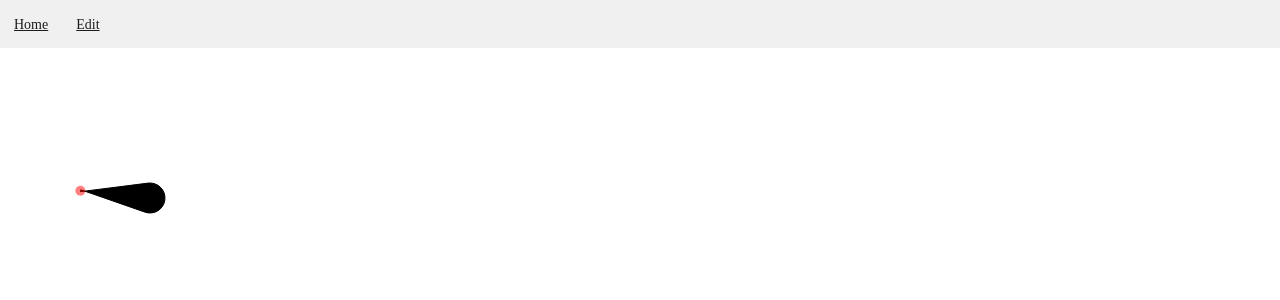
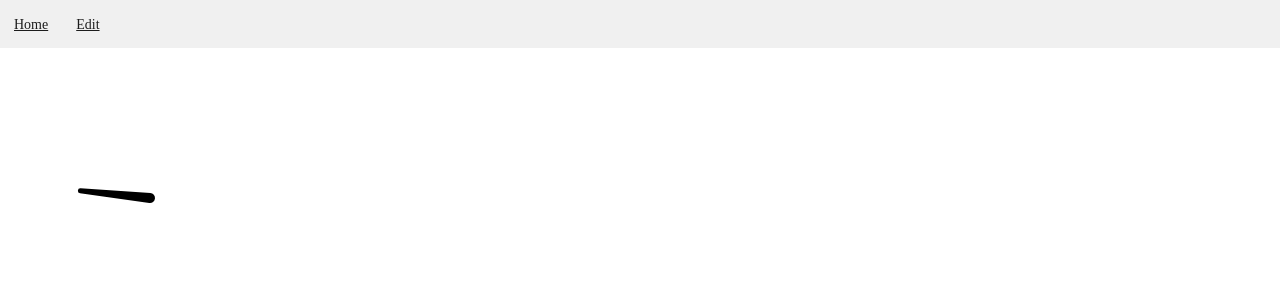
Before and after one commit to gckohaku/WebClock, a Vue app: page /dev/clock/analog in a window 1280 px wide. Shown: the top 300 px of the page. Built offline with nearby package versions, Linux system fonts and the light colour scheme.

Commit message:
make hand base (in #77)

```diff
--- a/src/components/objects/AnalogRoundedIrregularityHand.vue
+++ b/src/components/objects/AnalogRoundedIrregularityHand.vue
@@ -12,8 +12,8 @@ const second = computed(() => time.time.second);
 const minute = computed(() => time.time.minute);
 const hour = computed(() => time.time.hour);
 
-const rootSize: Ref<number> = ref(30);
-const tipSize: Ref<number> = ref(14);
+const rootSize: Ref<number> = ref(10);
+const tipSize: Ref<number> = ref(5);
 const length: Ref<number> = ref(70);
 const center: Vector2 = new Vector2(150, 150);
 
@@ -24,11 +24,12 @@ const relativeTipPos = computed((): Vector2 => {
 });
 
 const calcRootJointPoint = computed((): Vector2[] => {
+	const rootRadius = rootSize.value / 2;
+	const tipRadius = tipSize.value / 2;
 	const tipPos = relativeTipPos.value;
 	const p2PLUSq2 = tipPos.x * tipPos.x + tipPos.y * tipPos.y;
-	const rcMINUSrd = rootSize.value - tipSize.value;
+	const rcMINUSrd = rootRadius - tipRadius;
 	const innerSqrt = p2PLUSq2 - rcMINUSrd * rcMINUSrd;
-	const rootRadius = rootSize.value / 2;
 
 	const ret1X = (tipPos.x * rootRadius * rcMINUSrd + tipPos.y * rootRadius * Math.sqrt(innerSqrt)) / p2PLUSq2;
 	const ret1Y = (tipPos.y * rootRadius * rcMINUSrd - tipPos.x * rootRadius * Math.sqrt(innerSqrt)) / p2PLUSq2;
@@ -47,7 +48,13 @@ const calcTipJointPoint = computed(() => (vec: Vector2): Vector2 => {
 	const jDenominator = originVec.x * originVec.x + originVec.y * originVec.y;
 
 	const retX = -jNumerator / jDenominator;
-	const retY = rootRadius * rootRadius / originVec.y + (originVec.x * jNumerator) / (originVec.y * jDenominator);
+	let retY: number = 0;
+	if (originVec.y === 0) {
+		retY = tipPos.y;
+	}
+	else {
+		retY = rootRadius * rootRadius / originVec.y + (originVec.x * jNumerator) / (originVec.y * jDenominator);
+	}
 
 	console.log(retX, retY);
 
@@ -61,7 +68,7 @@ const handPath = computed((): string => {
 	const rootJointPos: Vector2[] = calcRootJointPoint.value;
 
 	let retPath: string = `M ${rootJointPos[1].x} ${rootJointPos[1].y} `;
-	retPath += `A ${rootSize.value / 2} ${rootSize.value / 2} 0 1 1 ${rootJointPos[0].x} ${rootJointPos[0].y} `;
+	retPath += `A ${rootSize.value / 2} ${rootSize.value / 2} 0 ${(rootSize.value < tipSize.value) ? 0 : 1} 1 ${rootJointPos[0].x} ${rootJointPos[0].y} `;
 
 	const tipJoinPos: Vector2[] = [];
 
@@ -70,8 +77,10 @@ const handPath = computed((): string => {
 	}
 
 	retPath += `L ${tipJoinPos[0].x} ${tipJoinPos[0].y} `;
-	retPath += `A ${tipSize.value / 2} ${tipSize.value / 2} 0 0 1 ${tipJoinPos[1].x} ${tipJoinPos[1].y} `;
-	retPath += `Z`
+	retPath += `A ${tipSize.value / 2} ${tipSize.value / 2} 0 ${(rootSize.value > tipSize.value) ? 0 : 1} 1 ${tipJoinPos[1].x} ${tipJoinPos[1].y} `;
+	retPath += `Z`;
+
+	// retPath += ` M ${rootJointPos[0].x} ${rootJointPos[0].y} L ${tipJoinPos[0].x} ${tipJoinPos[0].y} M ${rootJointPos[1].x} ${rootJointPos[1].y} L ${tipJoinPos[1].x} ${tipJoinPos[1].y}`;
 
 	return retPath;
 });
@@ -86,8 +95,7 @@ onMounted(() => {
 <template>
 	<div>
 		<svg :view-box="`0 0 300 300`" :width="300" :height="300">
-			<path :d="handPath" stroke-opacity="1" stroke="black" fill="black" />
-			<circle :cx="relativeTipPos.x + center.x" :cy="relativeTipPos.y + center.y" stroke="black" stroke-opacity="0" :r="5" fill-opacity="0.5" fill="red" />
+			<path :d="handPath" stroke-opacity="0" stroke="red" fill="black" />
 		</svg>
 	</div>
 </template>
```
